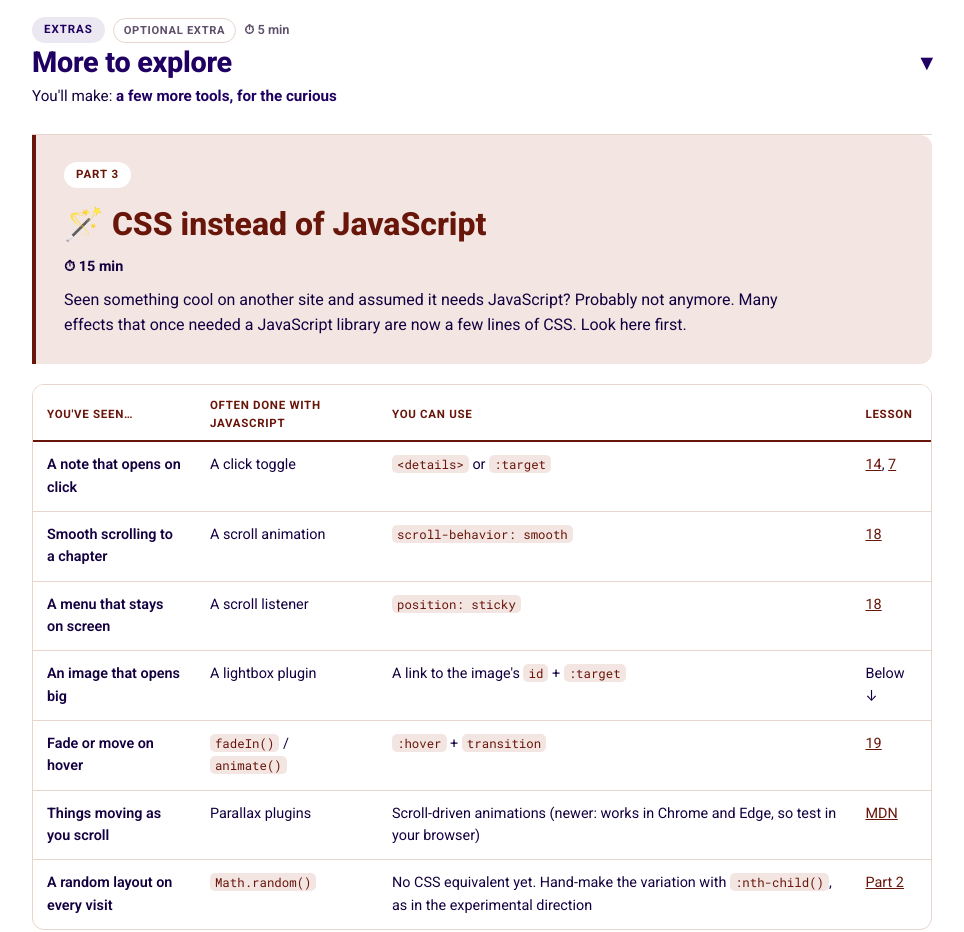
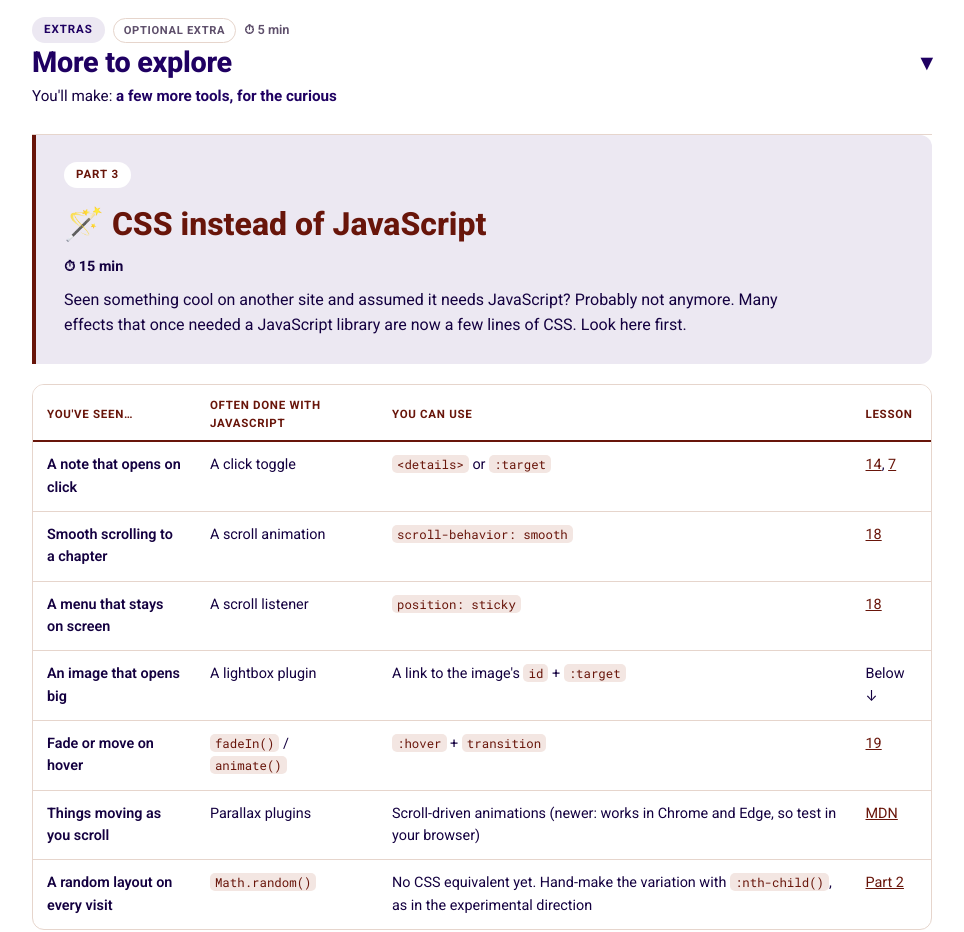
Before and after one commit to jaapdemaat/u5webpublishing, a plain HTML site: page index.html in a window 1280 px wide. Shown: the part 4920-5852 px from the top of the page, without its empty margins (298-1262 px from the left). Drawn offline with Linux system fonts and the light colour scheme.

```diff
--- a/css/site.css
+++ b/css/site.css
@@ -263,6 +263,8 @@ h3:first-child{ margin-top: 0; }
   font-weight: 800;
 }
 .part-intro p{ color: var(--ink); max-width: 720px; }
+/* Part 3 banner uses the same light pink as the Part 2 banner */
+.part--nojs .part-intro{ background: var(--indigo-tint); }
 
 /* ---------- Callouts ---------- */
 .callout{
```
